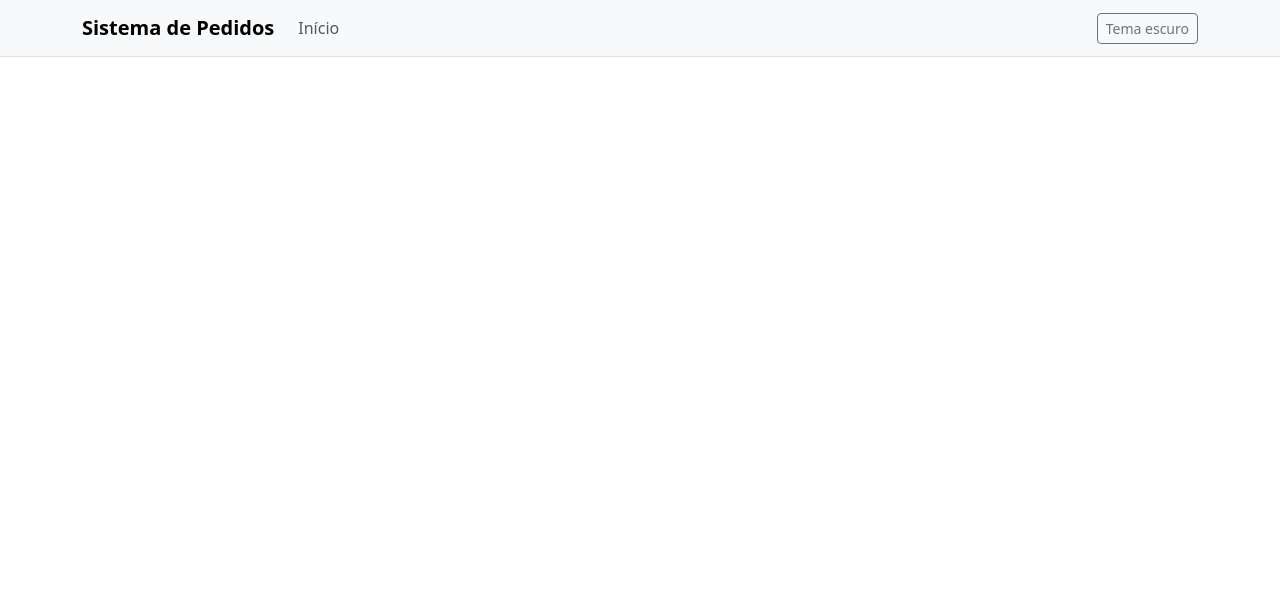
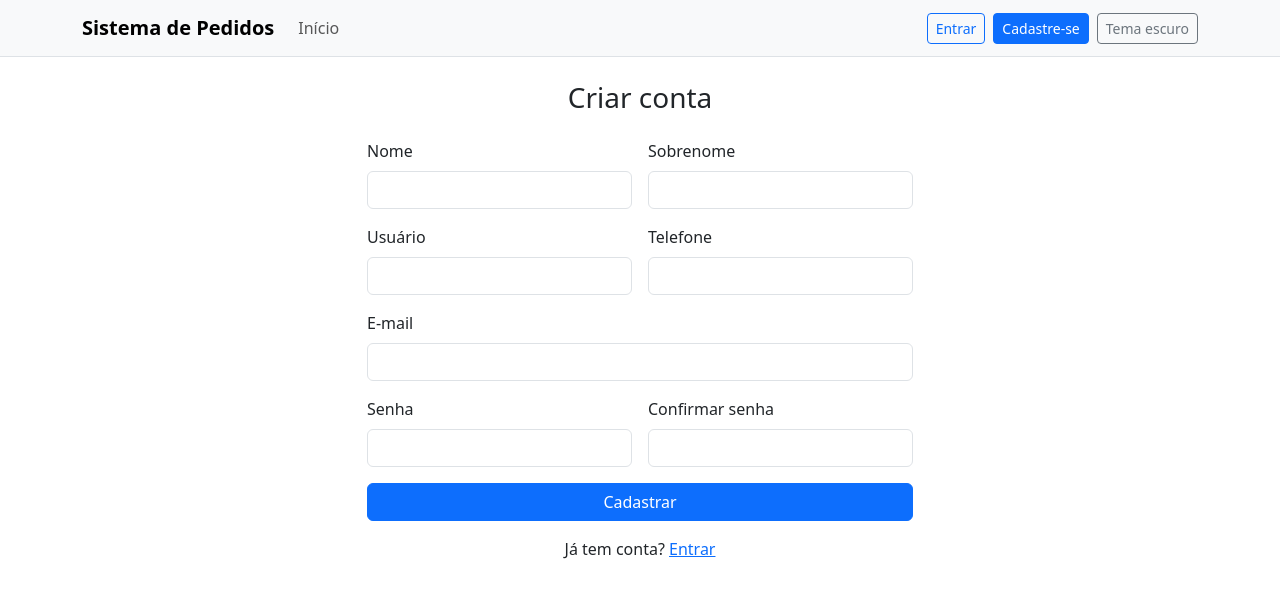
Before and after one commit to ariennenavarro/sistema-pedidos-lanchonete, a React (Vite) app in the folder frontend/: page /cadastro in a window 1280 px wide. Shown: the top 598 px of the page. Built offline with nearby package versions, Linux system fonts and the light colour scheme.

Commit message:
feat(frontend): adiciona telas de login, cadastro e logout

```diff
--- a/frontend/src/App.jsx
+++ b/frontend/src/App.jsx
@@ -1,7 +1,9 @@
 import { BrowserRouter, Route, Routes } from 'react-router-dom'
 import Navbar from './components/Navbar.jsx'
 import { AuthProvider } from './context/AuthContext.jsx'
+import Cadastro from './pages/Cadastro.jsx'
 import Inicio from './pages/Inicio.jsx'
+import Login from './pages/Login.jsx'
 
 export default function App() {
   return (
@@ -11,6 +13,8 @@ export default function App() {
         <main className="container py-4">
           <Routes>
             <Route path="/" element={<Inicio />} />
+            <Route path="/login" element={<Login />} />
+            <Route path="/cadastro" element={<Cadastro />} />
           </Routes>
         </main>
       </AuthProvider>
--- a/frontend/src/components/Navbar.jsx
+++ b/frontend/src/components/Navbar.jsx
@@ -1,7 +1,16 @@
-import { Link, NavLink } from 'react-router-dom'
+import { Link, NavLink, useNavigate } from 'react-router-dom'
+import { useAuth } from '../context/AuthContext.jsx'
 import ThemeToggle from './ThemeToggle.jsx'
 
 export default function Navbar() {
+  const { usuario, logout } = useAuth()
+  const navigate = useNavigate()
+
+  function sair() {
+    logout()
+    navigate('/login')
+  }
+
   return (
     <nav className="navbar navbar-expand-md bg-body-tertiary border-bottom">
       <div className="container">
@@ -23,7 +32,24 @@ export default function Navbar() {
               <NavLink className="nav-link" to="/" end>Início</NavLink>
             </li>
           </ul>
+          <div className="d-flex align-items-center gap-2">
+            {usuario ? (
+              <>
+                <span className="navbar-text">
+                  Olá, {usuario.first_name || usuario.username}
+                </span>
+                <button type="button" className="btn btn-outline-danger btn-sm" onClick={sair}>
+                  Sair
+                </button>
+              </>
+            ) : (
+              <>
+                <Link className="btn btn-outline-primary btn-sm" to="/login">Entrar</Link>
+                <Link className="btn btn-primary btn-sm" to="/cadastro">Cadastre-se</Link>
+              </>
+            )}
             <ThemeToggle />
+          </div>
         </div>
       </div>
     </nav>
--- /dev/null
+++ b/frontend/src/pages/Cadastro.jsx
@@ -0,0 +1,107 @@
+import { useState } from 'react'
+import { Link, Navigate, useNavigate } from 'react-router-dom'
+import { useAuth } from '../context/AuthContext.jsx'
+
+const camposIniciais = {
+  first_name: '',
+  last_name: '',
+  username: '',
+  email: '',
+  telefone: '',
+  password: '',
+  confirmacao: '',
+}
+
+function mensagensDeErro(dados) {
+  if (!dados || typeof dados !== 'object') return 'Não foi possível criar a conta.'
+  return Object.values(dados).flat().join(' ')
+}
+
+export default function Cadastro() {
+  const { usuario, cadastrar } = useAuth()
+  const navigate = useNavigate()
+  const [campos, setCampos] = useState(camposIniciais)
+  const [erro, setErro] = useState('')
+  const [enviando, setEnviando] = useState(false)
+
+  if (usuario) return <Navigate to="/" replace />
+
+  function alterar(e) {
+    setCampos({ ...campos, [e.target.name]: e.target.value })
+  }
+
+  async function handleSubmit(e) {
+    e.preventDefault()
+    setErro('')
+
+    if (campos.password !== campos.confirmacao) {
+      setErro('As senhas não coincidem.')
+      return
+    }
+
+    setEnviando(true)
+    try {
+      const { confirmacao, ...dados } = campos
+      await cadastrar(dados)
+      navigate('/')
+    } catch (err) {
+      setErro(mensagensDeErro(err.response?.data))
+    } finally {
+      setEnviando(false)
+    }
+  }
+
+  return (
+    <div className="row justify-content-center">
+      <div className="col-12 col-md-8 col-lg-6">
+        <h1 className="h3 mb-4 text-center">Criar conta</h1>
+        {erro && <div className="alert alert-danger">{erro}</div>}
+        <form onSubmit={handleSubmit} className="row g-3">
+          <div className="col-sm-6">
+            <label htmlFor="first_name" className="form-label">Nome</label>
+            <input id="first_name" name="first_name" className="form-control"
+              value={campos.first_name} onChange={alterar} required />
+          </div>
+          <div className="col-sm-6">
+            <label htmlFor="last_name" className="form-label">Sobrenome</label>
+            <input id="last_name" name="last_name" className="form-control"
+              value={campos.last_name} onChange={alterar} />
+          </div>
+          <div className="col-sm-6">
+            <label htmlFor="username" className="form-label">Usuário</label>
+            <input id="username" name="username" className="form-control"
+              value={campos.username} onChange={alterar} required />
+          </div>
+          <div className="col-sm-6">
+            <label htmlFor="telefone" className="form-label">Telefone</label>
+            <input id="telefone" name="telefone" className="form-control"
+              value={campos.telefone} onChange={alterar} />
+          </div>
+          <div className="col-12">
+            <label htmlFor="email" className="form-label">E-mail</label>
+            <input id="email" name="email" type="email" className="form-control"
+              value={campos.email} onChange={alterar} />
+          </div>
+          <div className="col-sm-6">
+            <label htmlFor="password" className="form-label">Senha</label>
+            <input id="password" name="password" type="password" className="form-control"
+              value={campos.password} onChange={alterar} required />
+          </div>
+          <div className="col-sm-6">
+            <label htmlFor="confirmacao" className="form-label">Confirmar senha</label>
+            <input id="confirmacao" name="confirmacao" type="password" className="form-control"
+              value={campos.confirmacao} onChange={alterar} required />
+          </div>
+          <div className="col-12">
+            <button type="submit" className="btn btn-primary w-100" disabled={enviando}>
+              {enviando ? 'Criando conta...' : 'Cadastrar'}
+            </button>
+          </div>
+        </form>
+        <p className="text-center mt-3">
+          Já tem conta? <Link to="/login">Entrar</Link>
+        </p>
+      </div>
+    </div>
+  )
+}
--- /dev/null
+++ b/frontend/src/pages/Login.jsx
@@ -0,0 +1,67 @@
+import { useState } from 'react'
+import { Link, Navigate, useNavigate } from 'react-router-dom'
+import { useAuth } from '../context/AuthContext.jsx'
+
+export default function Login() {
+  const { usuario, login } = useAuth()
+  const navigate = useNavigate()
+  const [username, setUsername] = useState('')
+  const [password, setPassword] = useState('')
+  const [erro, setErro] = useState('')
+  const [enviando, setEnviando] = useState(false)
+
+  if (usuario) return <Navigate to="/" replace />
+
+  async function handleSubmit(e) {
+    e.preventDefault()
+    setErro('')
+    setEnviando(true)
+    try {
+      await login(username, password)
+      navigate('/')
+    } catch {
+      setErro('Usuário ou senha incorretos.')
+    } finally {
+      setEnviando(false)
+    }
+  }
+
+  return (
+    <div className="row justify-content-center">
+      <div className="col-12 col-sm-8 col-md-6 col-lg-4">
+        <h1 className="h3 mb-4 text-center">Entrar</h1>
+        {erro && <div className="alert alert-danger">{erro}</div>}
+        <form onSubmit={handleSubmit}>
+          <div className="mb-3">
+            <label htmlFor="username" className="form-label">Usuário</label>
+            <input
+              id="username"
+              className="form-control"
+              value={username}
+              onChange={(e) => setUsername(e.target.value)}
+              required
+              autoFocus
+            />
+          </div>
+          <div className="mb-3">
+            <label htmlFor="password" className="form-label">Senha</label>
+            <input
+              id="password"
+              type="password"
+              className="form-control"
+              value={password}
+              onChange={(e) => setPassword(e.target.value)}
+              required
+            />
+          </div>
+          <button type="submit" className="btn btn-primary w-100" disabled={enviando}>
+            {enviando ? 'Entrando...' : 'Entrar'}
+          </button>
+        </form>
+        <p className="text-center mt-3">
+          Não tem conta? <Link to="/cadastro">Cadastre-se</Link>
+        </p>
+      </div>
+    </div>
+  )
+}
```
Lines whose indentation alone changed are shown as unchanged.
